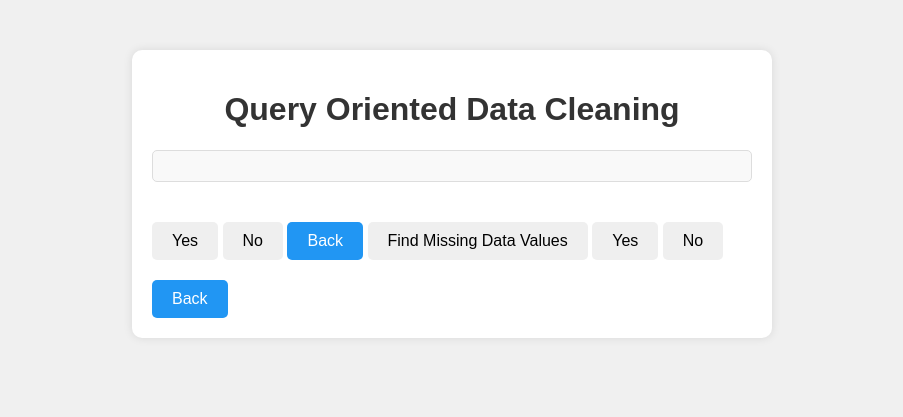
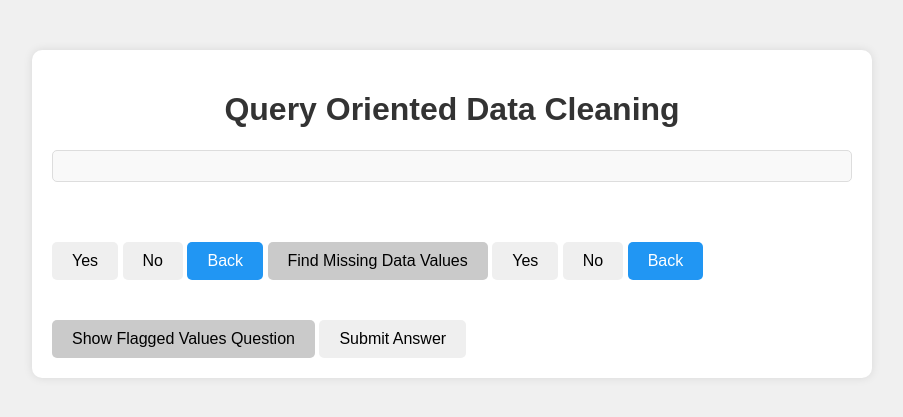
Before and after one commit to rabiyasalehjee/Query-Oriented-Data-Cleaning-With-Human-Expert, a Flask app: template templates/index.html in a window 1280 px wide. Shown: the top 417 px of the page, without its empty margins (188-1091 px from the left). Run offline with Flask 3, Linux system fonts and the light colour scheme; the template is opened without the code that fills it, so the values that code supplies are empty; parts of the project's set-up code (start-up, migrations or seed data) failed here and were passed over; some libraries are stand-ins or nearby versions.

Commit message:
Flagged Values Question

```diff
--- a/app.py
+++ b/app.py
@@ -32,6 +32,11 @@
     with open('relationships_config.json', 'r') as file:
         config = json.load(file)
     return config.get('relationships', [])
+
+def fetch_data_with_primary_key():
+    # Fetch data including primary key
+    data_with_primary_key = YourTable.query.all()
+    return data_with_primary_key
 
 # Find related column based on relationships configuration
 def find_related_column(column, relationships):
@@ -163,10 +168,10 @@
             # Check if either main or related value is missing or empty
             if pd.isnull(main_value) or main_value == '' or pd.isnull(related_value) or related_value == '':
                 # Generate the question for missing data
-                question_text = f"The {related_column}: {related_value}_____  information for the {main_column}: {main_value} is missing. Do you want to modify the data?"
+                question_text = f"The {related_column}: {related_value}_____  information for the {main_column}: {main_value} is missing (Row ID: {row_id}). Do you want to modify the data?"
             else:
                 # Generate the question without mentioning "missing"
-                question_text = f"The {main_column}: {main_value} has {related_value} as {related_column}. Do you want to modify the data?"
+                question_text = f"The {main_column}: {main_value} has {related_value} as {related_column} (Row ID: {row_id}). Do you want to modify the data?"
             question_count += 1
             question = {
                 'type': 'confirm',
@@ -239,15 +244,17 @@
     pre_rendered_questions = json.dumps([
         {
             "name": question["name"],
-            "message": question["message"].strip().replace('"', '\\"')  # Escape double quotes
+            "message": question["message"].strip().replace('"', '\\"'),  # Escape double quotes
+            "row_id": question.get('data', {}).get('row_id', None)  # Include row_id in the question
         } for question in questions_ml
     ], ensure_ascii=False)
 
     # Print the current row ID to the console
     if current_row_id is not None:
-        print(f"Current row ID being displayed on the web interface: {current_row_id}")
+        print("\n")
 
     return render_template('index.html', pre_rendered_questions=pre_rendered_questions, current_row_id=current_row_id)
+
 
 @app.route('/find_missing_values')
 def find_missing_values():
@@ -260,13 +267,13 @@
 
     # Print the current row ID to the console
     if current_row_id is not None:
-        print(f"Current row ID being displayed on the web interface: {current_row_id}")
+        print(f"From App Find Missing Function: {current_row_id}")
 
     missing_questions = generate_missing_data_questions(dataframe, relationships_config, current_row_id)
 
     # Print generated questions and their row IDs to the console
-    for question in missing_questions:
-        print(f"Question: {question['message']}, Row ID: {question.get('data', {}).get('row_id', None)}")
+    #for question in missing_questions:
+    #   print(f"Question: {question['message']}, Row ID: {question.get('data', {}).get('row_id', None)}")
 
     # Convert the Python list to JSON using json.dumps with double quotes
     pre_rendered_questions = json.dumps([
@@ -278,7 +285,12 @@
 
     return render_template('index.html', pre_rendered_questions=pre_rendered_questions, current_row_id=current_row_id)
 
+displayed_row_id_missing = None
+
 def generate_missing_data_questions(dataframe, relationships_config, current_row_id):
+
+    global displayed_row_id_missing
+
     missing_questions = []
 
     for index, row in dataframe.iterrows():
@@ -295,7 +307,7 @@
 
             if pd.isnull(related_value) or related_value == '':
                 # If related value is missing, generate a question explicitly mentioning "missing"
-                question_text = f"The {related_column}: _____  information for the {main_column}: {main_value} is missing. Do you want to modify the data?"
+                question_text = f"The {related_column}: _____  information for the {main_column}: {main_value} is missing (Row ID: {row['ID']}). Do you want to modify the data?"
 
                 # Extract the primary key (ID) column name and value
                 primary_key_column = 'ID'
@@ -308,9 +320,20 @@
                     'default': True,
                     'data': {'row_id': row_id},  # Set the row_id in the question's data
                 })
-
+                # Store the displayed row ID
+                displayed_row_id_missing = row_id
     return missing_questions
 
+@app.route('/log_current_row_id', methods=['POST'])
+def log_current_row_id():
+    data = request.get_json()
+    row_id = data.get('row_id', None)
+
+    if row_id is not None:
+        # Log the row ID to the server console
+        print("")
+
+    return jsonify({'success': True})
 
 @app.route('/process_answers', methods=['POST'])
 def process_answers():
--- a/database_utils.py
+++ b/database_utils.py
@@ -43,7 +43,6 @@
 
 def create_model_class(table_name):
     global YourTable
-    print("Entering create_model_class")
     with app.app_context():
         YourTable = create_model_class_internal(table_name)
 
@@ -72,4 +71,3 @@
         dataframe = load_data_from_database()
         cleaned_dataframe, flagged_values = apply_rules(dataframe, YourTable)
         save_flagged_values_to_database(flagged_values, {}, cleaned_dataframe, YourTable)
-    print("Changes committed to the database")
--- a/relationships.py
+++ b/relationships.py
@@ -9,7 +9,7 @@
     for relationship_info in relationships_config:
         main_column = relationship_info.get("main_column")
         related_column = relationship_info.get("related_column")
-        print(f"Main Column: {main_column}, Related Column: {related_column}")
+        print("")
 
         if main_column and related_column:
             main_column_name = main_column.capitalize() + 'Model'
--- a/static/index_css.css
+++ b/static/index_css.css
@@ -7,7 +7,7 @@
 
 .container {
     position: relative;
-    max-width: 600px;
+    max-width: 800px;
     margin: 50px auto;
     background-color: #fff;
     padding: 20px;
@@ -224,3 +224,34 @@
     font-weight: bold;
     cursor: pointer;
 }
+
+#show-flagged-values-btn {
+    margin-top: 40px;
+    padding: 10px 20px;
+    font-size: 16px;
+    border: none;
+    border-radius: 5px;
+    cursor: pointer;
+    background-color: #cacaca;
+
+}
+
+#show-flagged-values-btn:hover {
+    background-color: #45a049;
+    color: #fff;
+}
+
+#index-find-missing-btn {
+    margin-top: 40px;
+    padding: 10px 20px;
+    font-size: 16px;
+    border: none;
+    border-radius: 5px;
+    cursor: pointer;
+    background-color: #cacaca;
+}
+
+#index-find-missing-btn:hover {
+    background-color: #45a049;
+    color: #fff;
+}
--- a/templates/index.html
+++ b/templates/index.html
@@ -20,7 +20,8 @@
         <button id="find-missing-yes-btn" class="action-btn">Yes</button>
         <button id="find-missing-no-btn" class="action-btn">No</button>
         <button id="find-missing-back-btn" class="action-btn">Back</button>
-
+        <button id="show-flagged-values-btn" class="action-btn" onclick="window.location.href='/show_flagged_values_questions'">Show Flagged Values Question</button>
+        <button id="submit-answer-btn">Submit Answer</button>
 
     </div>
     <div id="queryModal" class="modal">
@@ -32,6 +33,7 @@
         </div>
     </div>
     <script>
+        let displayedRowIdMissing; // Variable to store the displayed row ID for missing data questions
         document.addEventListener('DOMContentLoaded', function () {
         var preRenderedQuestions = {{ pre_rendered_questions | safe }};
         var generatedQueries = [];
@@ -50,6 +52,9 @@
         const findMissingNoBtn = document.getElementById('find-missing-no-btn');
         const findMissingBackBtn = document.getElementById('find-missing-back-btn');
 
+        const submitAnswerBtn = document.getElementById('submit-answer-btn');
+
+
         // Check if on the find_missing_values page
         if (currentUrl.includes('/find_missing_values')) {
             // Hide buttons on the index page
@@ -57,6 +62,7 @@
             noBtn.style.display = 'none';
             backBtn.style.display = 'none';
             findMissingBtn.style.display = 'none';
+            submitAnswerBtn.style.display = 'none';
 
             // Show buttons on the find_missing_values page
             findMissingYesBtn.style.display = 'inline-block';
@@ -74,6 +80,7 @@
             findMissingYesBtn.style.display = 'none';
             findMissingNoBtn.style.display = 'none';
             findMissingBackBtn.style.display = 'none';
+            submitAnswerBtn.style.display = 'none';
         }
 
         console.log('Pre-rendered questions:', preRenderedQuestions);
@@ -84,6 +91,8 @@
         const questionContainer = document.getElementById('question-container');
         const questionCount = document.getElementById('question-count');
 
+        let displayedRowId; // Variable to store the displayed row ID
+
 
         function displayQuestion() {
     console.log('Executing displayQuestion');
@@ -91,15 +100,22 @@
     if (currentQuestionIndex < totalQuestions) {
         console.log('Displaying question:', preRenderedQuestions[currentQuestionIndex]);
         const currentQuestion = preRenderedQuestions[currentQuestionIndex];
+        displayedRowId = currentQuestion.row_id; // Store the row ID
         questionContainer.innerHTML = `
             <label>${formatQuestionText(currentQuestion.message)}</label>
         `;
         updateQuestionCount();
+
+        if (currentUrl.includes('/find_missing_values')) {
+            displayedRowIdMissing = currentQuestion.row_id; // Update displayedRowIdMissing for missing data questions
+        }
+
+        console.log(`Currently Displayed Row ID : ${displayedRowId}`);
+        console.log(`Currently Displayed Row ID (Missing Data): ${displayedRowIdMissing}`);
     } else {
         alert('All questions answered. Submitting form...');
     }
 }
-
 
             function formatQuestionText(questionText) {
                 // Replace single quotes around empty values with underscores
@@ -213,19 +229,42 @@
                 .catch(error => console.error(error));
 }
 
-            function answerNo_index() {
-                currentQuestionIndex++;
-                    if (currentQuestionIndex < totalQuestions) {
-                        displayQuestion();
-                    } else {
-                        alert('All questions answered. Submitting form...');
-                    }
+function answerNo_index() {
+    const currentQuestion = preRenderedQuestions[currentQuestionIndex];
 
+    // Send a POST request to the server to log the current row ID
+    fetch('/log_current_row_id', {
+        method: 'POST',
+        headers: {
+            'Content-Type': 'application/json',
+        },
+        body: JSON.stringify({ row_id: currentQuestion.row_id }),  // Pass the current question's row_id
+    })
+    .then(response => response.json())
+    .then(data => {
+        // Move to the next question
+        currentQuestionIndex++;
+
+        // Check if there are more questions before displaying
+        if (currentQuestionIndex < totalQuestions) {
+            displayQuestion();
+
+
+        } else {
+            alert('All questions answered. Submitting form...');
         }
+    })
+    .catch(error => console.error(error));
+}
 
-        function findMissingPageAnswerNo() {
-            answerNo_index();
-
+function findMissingPageAnswerNo() {
+    currentQuestionIndex++;
+    if (currentQuestionIndex < totalQuestions) {
+        displayQuestion();
+        console.log(`Missing Page Answer No : ${displayedRowIdMissing}`);
+    } else {
+        alert('All questions answered. Submitting form...');
+    }
 }
 
             function goBack_index() {
@@ -273,6 +312,44 @@
 
                 updateGeneratedQueries();
             }
+
+            function showFlaggedValuesQuestions() {
+    console.log('Show Flagged Values button clicked');
+
+    // Make an AJAX request to fetch flagged values questions
+    fetch('/show_flagged_values_questions', {
+        method: 'GET',
+        headers: {
+            'Content-Type': 'application/json',
+        },
+    })
+    .then(response => response.json())
+    .then(data => {
+        const flaggedValuesQuestions = data.questions;
+
+        // Update the question container with flagged values questions
+        questionContainer.innerHTML = ''; // Clear existing content
+
+        // Iterate through flagged values questions and append to the question container
+        flaggedValuesQuestions.forEach(question => {
+            const questionElement = document.createElement('p');
+            questionElement.textContent = question;
+            questionContainer.appendChild(questionElement);
+        });
+
+        // Hide other buttons on the flagged values page
+        yesBtn.style.display = 'none';
+        noBtn.style.display = 'none';
+        backBtn.style.display = 'none';
+        findMissingBtn.style.display = 'none';
+        findMissingYesBtn.style.display = 'none';
+        findMissingNoBtn.style.display = 'none';
+        findMissingBackBtn.style.display = 'none';
+        submitAnswerBtn.style.display = 'inline-block';
+    })
+    .catch(error => console.error(error));
+}
+
             // Function to handle button clicks on the index page
             function handleIndexPageButtonClick(buttonId) {
                 if (buttonId === 'yes') {
@@ -285,7 +362,6 @@
             }
 
             function handleFindMissingPageButtonClick(buttonId) {
-                console.log('Button clicked:', buttonId);
             // Function for handling button clicks on the find_missing_values page
             if (buttonId === 'yes') {
                 findMissingPageAnswerYes();
@@ -295,6 +371,26 @@
                 findMissingPageGoBack();
             }
         }
+
+// Function to handle button click on the flagged values page
+function handleFlaggedValuesButtonClick(buttonId) {
+    if (buttonId === 'submit-answer') {
+        console.log('Submitting flagged values answers');
+    }
+}
+
+//Event listener for the 'Submit Answer' button on flagged values page
+document.getElementById('submit-answer-btn').addEventListener('click', function () {
+    console.log('Submit button clicked');
+    handleFlaggedValuesButtonClick('submit-answer');
+});
+
+            // Event listener for the 'Show Flagged Values' button
+            document.getElementById('show-flagged-values-btn').addEventListener('click', function(){
+                showFlaggedValuesQuestions();
+                console.log('FROM INDEX Flagged Values Questions:', flaggedValuesQuestions);
+
+            });
 
             // Event listeners for index page buttons
             document.getElementById('index-yes-btn').addEventListener('click', function () {
```
